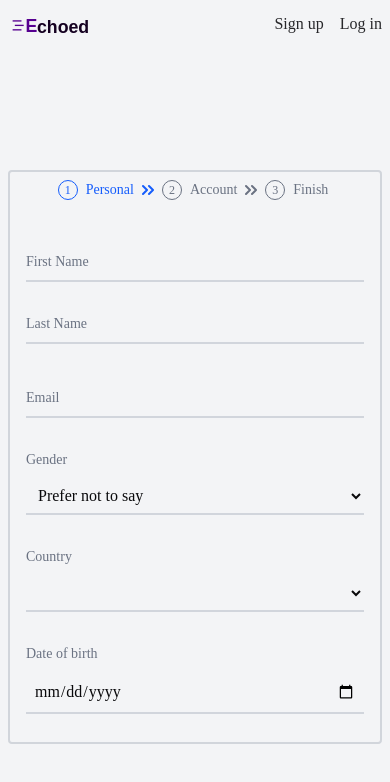
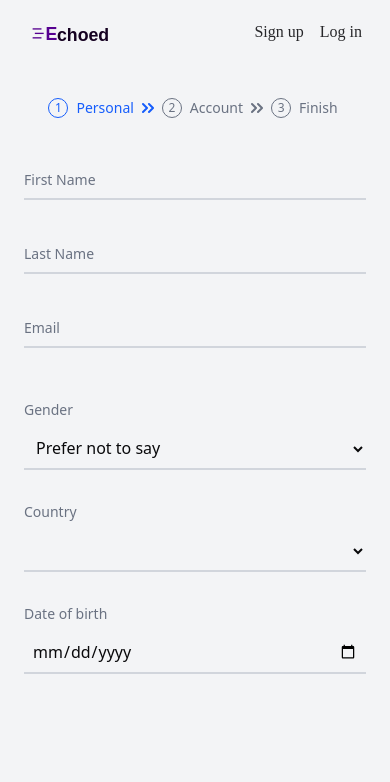
Before and after one commit to EltonRexha/Echoed-Frontend, a React (Vite) app: page /sign-up in a window 390 px wide. Shown: the top 782 px of the page. Built offline with nearby package versions, Linux system fonts and the light colour scheme.

Commit message:
Make signup responsive, finish account info, and more
Made signup responsive, Finished account info, altered some
styles to make it look better in mobile

```diff
--- a/src/components/SignupBox.tsx
+++ b/src/components/SignupBox.tsx
@@ -61,7 +61,7 @@ function SignupBox(): JSX.Element {
     register,
     handleSubmit,
     formState: { errors },
-    watch
+    watch,
   } = useForm<Inputs>({
     resolver: zodResolver(schema),
     mode: 'onChange',
@@ -82,12 +82,17 @@ function SignupBox(): JSX.Element {
       errors={errors}
       watch={watch}
     />,
-    <SecondInputGroup register={register} next={incrementCurrentInputBox} />,
+    <SecondInputGroup
+      register={register}
+      next={incrementCurrentInputBox}
+      errors={errors}
+      watch={watch}
+    />,
     <ThirdInputGroup register={register} next={incrementCurrentInputBox} />,
   ];
 
   return (
-    <div className="flex flex-col mt-5 sm:mt-0 w-full sm:w-[650px] font-raleway p-2 sm:h-[650px] rounded border-dark-secondary dark:border-purple-shade-300 border-2 text-light-primary dark:text-dark-primary">
+    <div className="flex flex-col mt-5 sm:mt-0 w-full sm:w-[650px] font-raleway p-2 sm:h-[650px] rounded text-light-primary dark:text-dark-primary">
       <div className="sm:p-2">
         <div className="hidden sm:block">
           <StepDescriptionIndicator
@@ -95,7 +100,7 @@ function SignupBox(): JSX.Element {
             descriptions={['Personal Info', 'Account Info', 'Finish']}
           />
         </div>
-        <div className="block sm:hidden mb-10 ml-4">
+        <div className="block sm:hidden sm:mb-10 ml-4">
           <StepDescriptionIndicator
             currentIndex={currentInputBox}
             descriptions={['Personal', 'Account', 'Finish']}
@@ -131,9 +136,9 @@ function FirstInputGroup({
     firstName && lastName && email && gender && country && dateOfBirth;
 
   return (
-    <div className="relative h-full flex flex-col">
-      <ul className="flex flex-col gap-3 px-2 sm:px-15 justify-center flex-1">
-        <li className="sm:flex gap-5 w-full x">
+    <div className="relative h-full flex flex-col font-sans">
+      <ul className="flex flex-col gap-3 px-2 sm:px-15 pt-10 flex-1">
+        <li className="flex flex-col sm:flex-row gap-3 w-full">
           <div className="relative z-0 w-full mb-5 group">
             <input
               id="first_name"
@@ -199,7 +204,7 @@ function FirstInputGroup({
           </div>
         </li>
         <li className="w-full">
-          <div className="w-full mb-5 flex flex-col gap-2">
+          <div className="w-full mb-5 flex flex-col gap-2 mt-5">
             <label
               htmlFor="gender"
               className="text-sm text-gray-500 dark:text-gray-400 "
@@ -262,7 +267,7 @@ function FirstInputGroup({
               {...register('dateOfBirth', {
                 setValueAs: (value) => (value ? new Date(value) : value),
               })}
-              className="border-b-2 border-gray-300 p-2 dark:bg-purple-shade-400 dark:border-gray-600"
+              className="border-b-2 border-gray-300 p-2 dark:bg-purple-shade-400 dark:border-gray-600 w-full"
             />
           </div>
           {errors.dateOfBirth && (
@@ -274,8 +279,19 @@ function FirstInputGroup({
           )}
         </li>
       </ul>
+
       {/* Show Next button only if all fields are filled */}
-      {isFormValid && <NextButton onClick={next} />}
+      {isFormValid &&
+        Object.keys(errors).filter((item) =>
+          [
+            'firstName',
+            'lastName',
+            'email',
+            'gender',
+            'country',
+            'dateOfBirth',
+          ].includes(item)
+        ).length === 0 && <NextButton onClick={next} />}
     </div>
   );
 }
@@ -283,15 +299,98 @@ function FirstInputGroup({
 function SecondInputGroup({
   register,
   next,
+  errors,
+  watch,
 }: {
   register: UseFormRegister<Inputs>;
   next: () => void;
+  errors: FieldErrors<Inputs>;
+  watch: UseFormWatch<Inputs>;
 }): JSX.Element {
+  const username = watch('username');
+  const password = watch('password');
+  const confirmPassword = watch('confirmPassword');
+
+  const isFormValid = username && password && confirmPassword;
+
   return (
-    <div>
-      {' '}
-      <label>First Name</label>
-      <input {...register('firstName')} />
+    <div className="relative h-full flex flex-col">
+      <ul className="flex flex-col gap-3 px-2 sm:px-15 pt-10 flex-1">
+        <li className="w-full">
+          <div className="relative z-0 w-full mb-5 group">
+            <input
+              id="username"
+              {...register('username')}
+              className="block py-2.5 px-0 w-full text-sm text-gray-900 bg-transparent border-0 border-b-2 border-gray-300 appearance-none dark:text-white dark:border-gray-600 dark:focus:border-purple-shade-200 focus:outline-none focus:ring-0 focus:purple-shade-300 peer"
+              placeholder=" "
+              required
+            />
+            <label
+              htmlFor="username"
+              className="peer-focus:font-medium absolute text-sm text-gray-500 dark:text-gray-400 duration-300 transform -translate-y-6 scale-75 top-3 -z-10 origin-[0] peer-focus:start-0 rtl:peer-focus:translate-x-1/4 rtl:peer-focus:left-auto peer-focus:text-purple-shade-200 peer-focus:dark:text-purple-shade-100 peer-placeholder-shown:scale-100 peer-placeholder-shown:translate-y-0 peer-focus:scale-75 peer-focus:-translate-y-6"
+            >
+              Username
+            </label>
+            {errors.username && (
+              <p className="text-red-600 text-sm font-semibold font-sans">
+                {errors.username.message}
+              </p>
+            )}
+          </div>
+        </li>
+        <li className="w-full">
+          <div className="relative z-0 w-full mb-5 group">
+            <input
+              type="password"
+              id="password"
+              {...register('password')}
+              className="block py-2.5 px-0 w-full text-sm text-gray-900 bg-transparent border-0 border-b-2 border-gray-300 appearance-none dark:text-white dark:border-gray-600 dark:focus:border-purple-shade-200 focus:outline-none focus:ring-0 focus:purple-shade-300 peer"
+              placeholder=" "
+              required
+            />
+            <label
+              htmlFor="password"
+              className="peer-focus:font-medium absolute text-sm text-gray-500 dark:text-gray-400 duration-300 transform -translate-y-6 scale-75 top-3 -z-10 origin-[0] peer-focus:start-0 rtl:peer-focus:translate-x-1/4 rtl:peer-focus:left-auto peer-focus:text-purple-shade-200 peer-focus:dark:text-purple-shade-100 peer-placeholder-shown:scale-100 peer-placeholder-shown:translate-y-0 peer-focus:scale-75 peer-focus:-translate-y-6"
+            >
+              Password
+            </label>
+            {errors.password && (
+              <p className="text-red-600 text-sm font-semibold font-sans">
+                {errors.password.message}
+              </p>
+            )}
+          </div>
+        </li>
+        <li className="w-full">
+          <div className="relative z-0 w-full mb-5 group">
+            <input
+              type="password"
+              id="confirmPassword"
+              {...register('confirmPassword')}
+              className="block py-2.5 px-0 w-full text-sm text-gray-900 bg-transparent border-0 border-b-2 border-gray-300 appearance-none dark:text-white dark:border-gray-600 dark:focus:border-purple-shade-200 focus:outline-none focus:ring-0 focus:purple-shade-300 peer"
+              placeholder=" "
+              required
+            />
+            <label
+              htmlFor="confirmPassword"
+              className="peer-focus:font-medium absolute text-sm text-gray-500 dark:text-gray-400 duration-300 transform -translate-y-6 scale-75 top-3 -z-10 origin-[0] peer-focus:start-0 rtl:peer-focus:translate-x-1/4 rtl:peer-focus:left-auto peer-focus:text-purple-shade-200 peer-focus:dark:text-purple-shade-100 peer-placeholder-shown:scale-100 peer-placeholder-shown:translate-y-0 peer-focus:scale-75 peer-focus:-translate-y-6"
+            >
+              confirm password
+            </label>
+            {errors.confirmPassword && (
+              <p className="text-red-600 text-sm font-semibold font-sans">
+                {errors.confirmPassword.message}
+              </p>
+            )}
+          </div>
+        </li>
+      </ul>
+      {/* Show Next button only if all fields are filled */}
+      {isFormValid &&
+        Object.keys(errors).filter((item) =>
+          ['password', 'confirmPassword', 'username'].includes(item)
+        ).length === 0 &&
+        !errors.confirmPassword?.message && <NextButton onClick={next} />}
     </div>
   );
 }
@@ -349,10 +448,11 @@ function NextButton({ onClick }: { onClick: () => void }): JSX.Element {
 
   return (
     <>
-      <div className="block sm:hidden">
+      <div className="inline-block sm:hidden fixed bottom-0 right-0">
         <button
-          className="font-bold font-sans border-2 p-2 border-purple-shade-200 w-full rounded-1xl"
+          className="font-bold font-sans mb-5 mr-5 px-5 py-2 bg-purple-shade-200 rounded-2xl "
           type="button"
+          onClick={onClick}
         >
           Next
         </button>
--- a/src/components/ui/GettingStartedNav.tsx
+++ b/src/components/ui/GettingStartedNav.tsx
@@ -5,7 +5,7 @@ import Line from './LineAnimation';
 
 export default function GettingStartedNav(): JSX.Element {
   return (
-    <nav className="h-full pt-3 flex gap-4">
+    <nav className="h-full py-5 px-5 sm:px-0 flex gap-4">
       <div className="w-30">
         <Link to="/">
           <div className="hidden dark:block">
--- a/src/components/ui/StepDescriptionIndicator.tsx
+++ b/src/components/ui/StepDescriptionIndicator.tsx
@@ -70,7 +70,7 @@ function StepDescriptionIndicator({
   currentIndex,
 }: props): JSX.Element {
   return (
-    <ol className="flex items-center w-full justify-center space-x-2 text-sm font-medium text-center text-gray-500  border-gray-200 rounded-lg dark:text-gray-400 sm:text-base dark:border-gray-700 sm:space-x-4 ">
+    <ol className="flex items-center w-full justify-center space-x-2 text-sm font-medium text-center text-gray-500  border-gray-200 rounded-lg dark:text-gray-400 sm:text-base dark:border-gray-700 sm:space-x-4 font-sans">
       {descriptions.map((description, index) => {
         if (index === currentIndex) {
           return (
--- a/src/pages/GettingStartedPage.tsx
+++ b/src/pages/GettingStartedPage.tsx
@@ -94,9 +94,9 @@ function GettingStartedPage(): JSX.Element {
         <div className='h-10'>
           <GettingStartedNav />
         </div>
-        <div className="p-5 mt-5 h-36 bg-slate-600 border-slate-500 border-2 w-full sm:w-[450px] md:w-[550px] text-light-primary dark:text-dark-primary">
-          <TypeAnimationWrapper duration={6} backgroundClr="#475569">
-            <CycleComponents delay={6000}>
+        <div className="p-5 mt-5 h-28 sm:h-36 bg-slate-600 border-slate-500 border-2 w-full sm:w-[450px] md:w-[550px] text-light-primary dark:text-dark-primary">
+          <TypeAnimationWrapper duration={9} backgroundClr="#475569">
+            <CycleComponents delay={9000}>
               <h1 className="sm:text-4xl text-2xl md:text-5xl text-dark-secondary font-semiBold">
                 Welcome to Echoed
               </h1>
@@ -105,8 +105,8 @@ function GettingStartedPage(): JSX.Element {
               </h1>
             </CycleComponents>
           </TypeAnimationWrapper>
-          <TypeAnimationWrapper duration={6} backgroundClr="#475569">
-            <CycleComponents delay={6000}>
+          <TypeAnimationWrapper duration={9} backgroundClr="#475569">
+            <CycleComponents delay={9000}>
               <h1 className="sm:text-4xl text-2xl md:text-5xl font-raleway text-dark-secondary font-semiBold">
                 {' '}
               </h1>
@@ -350,7 +350,7 @@ function GettingStartedPage(): JSX.Element {
       </div>
       <div
         id="message-example"
-        className="w-full min-h-[100vh] bg-light dark:bg-purple-shade-300"
+        className="w-full min-h-[100vh] bg-light dark:bg-purple-shade-300 hidden sm:block"
       >
         <motion.div
           className="bg-layer min-h-[100vh] w-[100vw]"
@@ -360,22 +360,6 @@ function GettingStartedPage(): JSX.Element {
           ref={messageExample}
         >
           <div className="grid md:grid-cols-2 gap-4 p-2 md:p-10 lg:p-20 items-center justify-items-center">
-            {/*
-            initial: {
-    scale: 0,
-    opacity: 0,
-  },
-  animate: {
-    scale: [1.3, 1],
-    opacity: 1,
-    transition: {
-      ease: 'easeIn',
-      delay: 1,
-      duration: 1,
-      type: 'spring',
-    },
-  }
-             */}
             <motion.div
               initial={{
                 scale: 0,
--- a/src/pages/SignupPage.tsx
+++ b/src/pages/SignupPage.tsx
@@ -25,7 +25,7 @@ function SignupPage(): JSX.Element {
         initial="initial"
       >
         <GettingStartedNav />
-        <div className="w-full flex items-center justify-center flex-1">
+        <div className="w-full flex sm:items-center sm:justify-center flex-1">
           <SignupBox />
         </div>
       </motion.div>
```
